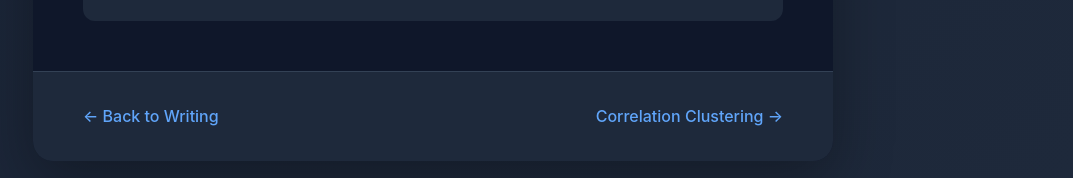
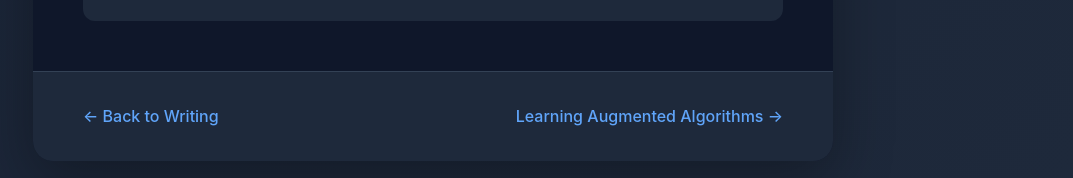
Before and after one commit to andisheGhs/andisheGhs.github.io, a Jekyll site: the page articles/math-objects-humans.html, which Jekyll copies as it is, in a window 1280 px wide and 900 px high, scrolled down 4108 px. Shown: the part 719-897 px from the top of the window, without its empty margins (207-1280 px from the left). Built offline with Jekyll 4.4.1, drawn with Linux system fonts in a browser that asks for light colours.

Commit message:
Change title and update navigation link

```diff
--- a/articles/math-objects-humans.html
+++ b/articles/math-objects-humans.html
@@ -590,8 +590,8 @@
             <a href="../writing.html" class="nav-link">
                 ← Back to Writing
             </a>
-            <a href="correlation-clustering-intro.html" class="nav-link">
-                Correlation Clustering →
+            <a href="learning-augmented-algorithms.html" class="nav-link">
+                Learning Augmented Algorithms →
             </a>
         </nav>
     </div>
```
Also changed, not shown: other parts of articles/math-objects-humans.html (+1 -1 lines).
